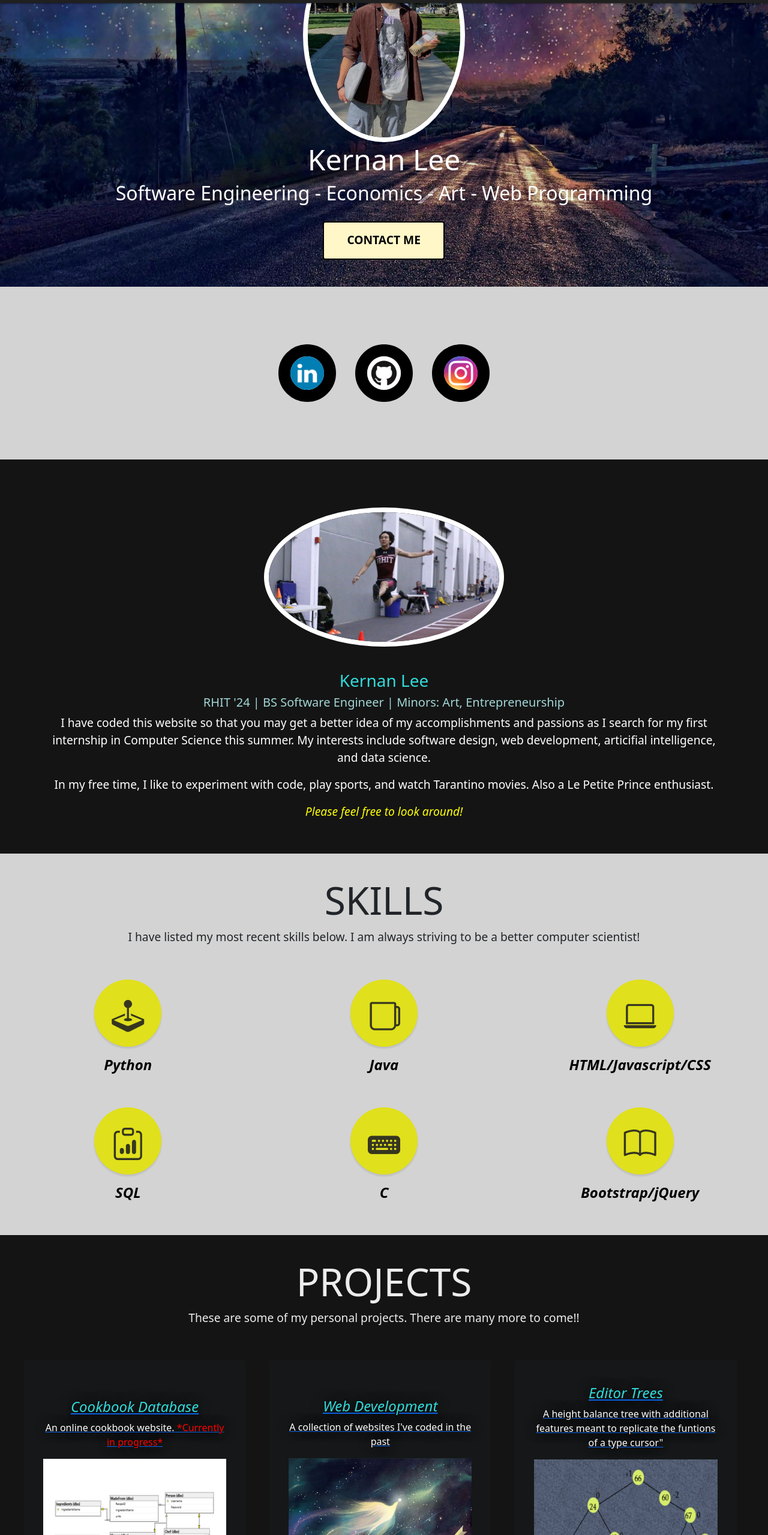
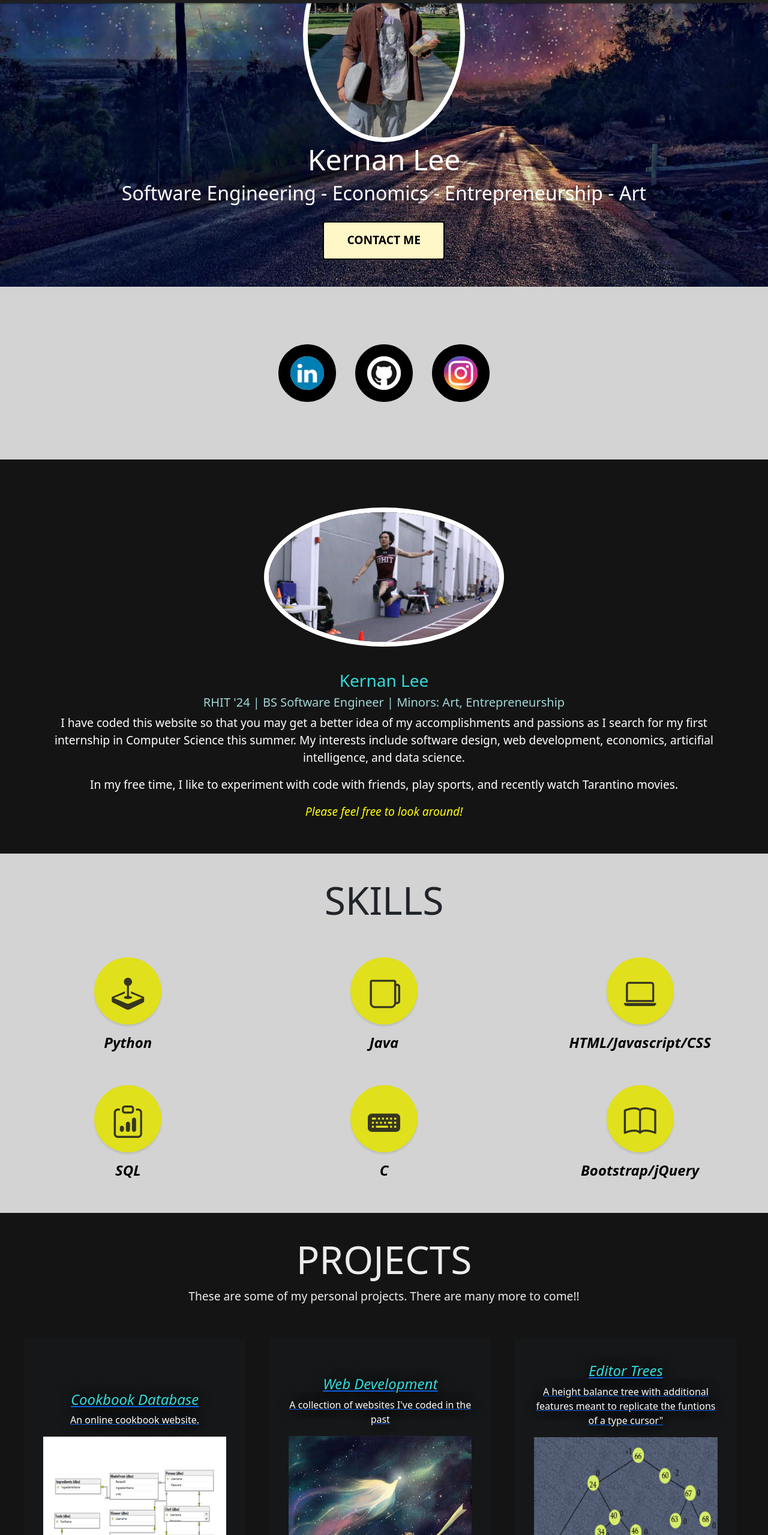
Before and after one commit to kernanana/kernanana, a plain HTML site: page index.html in a window 1280 px wide. Shown: the part 241-2800 px from the top of the page at 60% size. Drawn offline with nearby package versions, Linux system fonts and the light colour scheme; some packages are replaced by stand-ins of ours.

Commit message:
Add files via upload

```diff
--- a/index.html
+++ b/index.html
@@ -52,7 +52,7 @@
       <img id="profile_pic" src="images/kern2.JPG" width="270" class="img-responsive img-circle"
         style="border:8px solid white" alt="">
       <h1 id="header1">Kernan Lee</h1>
-      <h2 id="header2">Software Engineering - Economics - Art - Web Programming</h2>
+      <h2 id="header2">Software Engineering - Economics - Entrepreneurship - Art</h2>
       <div id="smallemptyspace"></div>
       <div class="centerit">
         <a href="#contact"><button id="contactButton" type="button"
@@ -95,9 +95,9 @@
           passions as I search for my first internship in Computer Science this summer. My interests include software
           design,
           web
-          development, articifial intelligence, and data science.
+          development, economics, articifial intelligence, and data science.
         </p>
-        <p class="skilldesc">In my free time, I like to experiment with code, play sports, and watch Tarantino movies. Also a Le Petite Prince enthusiast.
+        <p class="skilldesc">In my free time, I like to experiment with code with friends, play sports, and recently watch Tarantino movies.
         </p>
         <p class="skilldesc" style="color: yellow; font-style: italic;">Please feel free to look around!</p>
       </div>
@@ -109,8 +109,7 @@
     <div id="skills" class="page-container">
       <div id="emptyspace"></div>
       <h1 id="skillsTitle">SKILLS</h1>
-      <p class="container skillsbio">I have listed my most recent skills below. I am always striving to be a better
-        computer scientist!
+      <p class="container skillsbio">
       </p>
       <div id="emptyspace"></div>
       <div id="skillContainer">
@@ -191,7 +190,7 @@
               <span class="caption">
                 <div id="emptyspace"></div>
                 <h4 class="blueColor">Cookbook Database</h4>
-                <p>An online cookbook website. <span class="errorText">*Currently in progress*</span></p>
+                <p>An online cookbook website. <span class="errorText"></span></p>
                 <img class="img-fluid projectImage" src="images/Cookbook.PNG" alt="">
               </span>
             </span>
@@ -276,8 +275,7 @@
       <p class="modalText">This online cookbook allows users to view and share recipies. Collaborated with two other
         CS students credited in GitHub.</p>
       <p class="modalText">Our database was created using SQL and connected through JavaScript. We used Node.js APIs
-        to translate changes into HTML.
-        Feel free to add any family recipes when completed at the end of May!
+        request and respond between our website and database.
       </p>
 
       <p class="modalText githublink">Github Link: <a
@@ -323,7 +321,7 @@
       <div id="emptyspace"></div>
 
       <h2>Tic-Tac-Toe</h2>
-      <p>Tic-Tac-Toe is the first game I have coded using Javascript. Fun and simple.</p>
+      <p>Tic-Tac-Toe is the first game I have coded using Javascript. Standard rules apply.</p>
       <a href="https://leek4-tictactoe.web.app/">
         <img id="projectVideo" src="images/tictactoe.png" alt="">
       </a>
```
